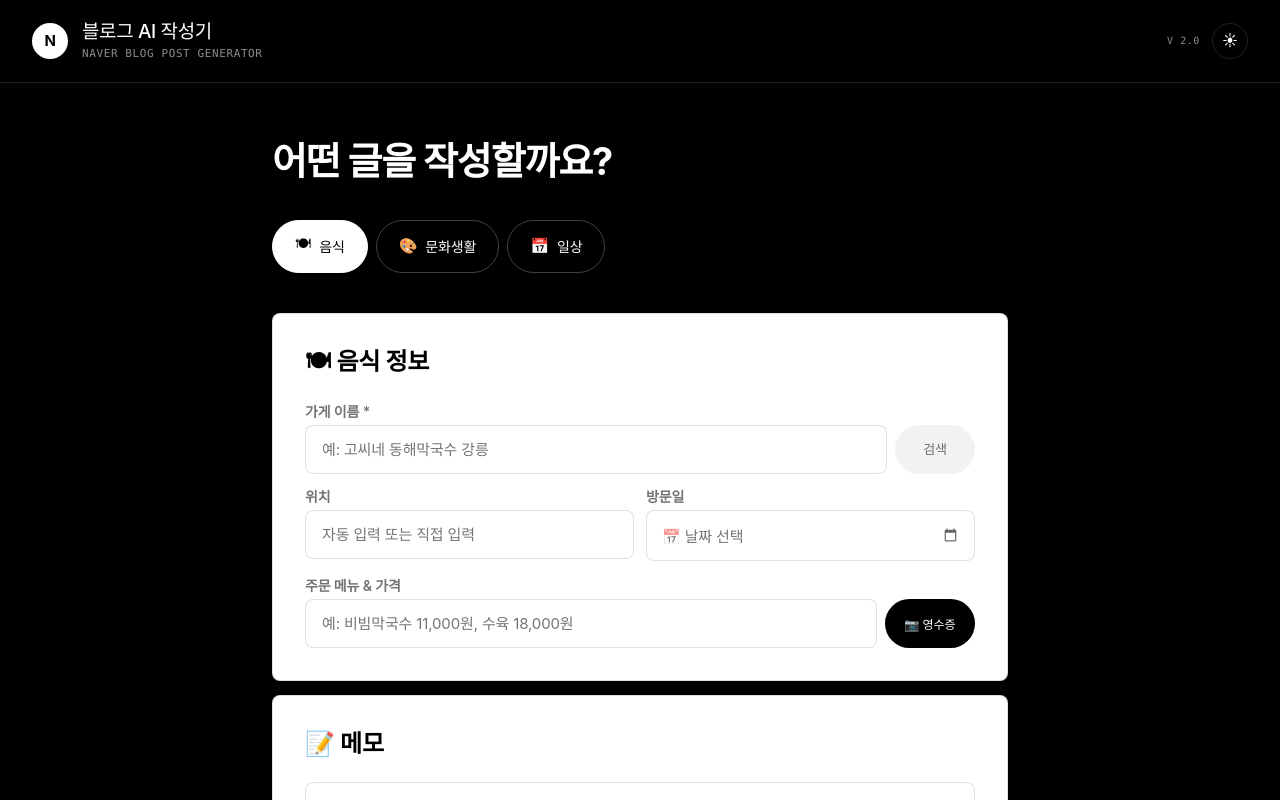
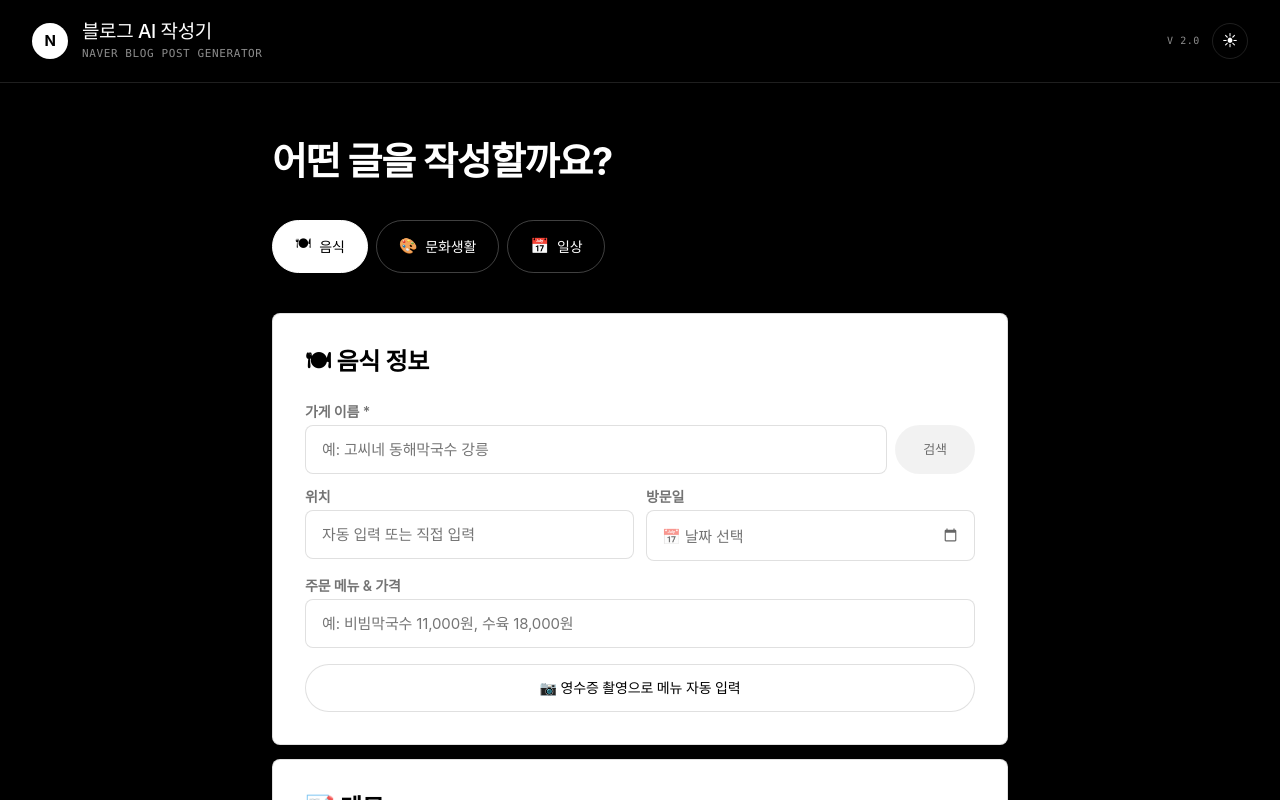
Before and after one commit to donggil-ux/naver-blog-writer, a React (Vite) app: page / in a window 1280 px wide. Shown: the top 800 px of the page. Built offline with nearby package versions, Linux system fonts and the light colour scheme; a web font is replaced by a local one.

Commit message:
design: move receipt scan button below menu input with 16px gap

```diff
--- a/src/App.jsx
+++ b/src/App.jsx
@@ -704,16 +704,14 @@ export default function NaverBlogApp() {
 
           <div style={{ marginBottom: fc.showTarget ? 12 : 0 }}>
             <label style={s.label}>{fc.menusLabel}</label>
-            <div style={{ display: "flex", gap: 8 }}>
-              <input style={{ ...s.input, flex: 1 }} placeholder={fc.menusPH} value={menus} onChange={e => setMenus(e.target.value)} />
-              <button onClick={() => receiptRef.current?.click()} disabled={scanning} style={{
-                padding: "0 16px", borderRadius: 50, border: "none",
-                background: scanning ? COLORS.accentLight : COLORS.text,
-                color: scanning ? COLORS.muted : COLORS.bg,
-                fontSize: 12, fontWeight: 480, cursor: scanning ? "not-allowed" : "pointer",
-                whiteSpace: "nowrap", minWidth: 90, fontFamily: FF_SANS,
-              }}>{scanning ? "스캔중..." : "📷 영수증"}</button>
-            </div>
+            <input style={s.input} placeholder={fc.menusPH} value={menus} onChange={e => setMenus(e.target.value)} />
+            <button onClick={() => receiptRef.current?.click()} disabled={scanning} style={{
+              marginTop: 16, padding: "12px 24px 14px", borderRadius: 50, border: `1px solid ${COLORS.border}`,
+              background: COLORS.bg, color: COLORS.text, width: "100%",
+              fontSize: 14, fontWeight: 480, cursor: scanning ? "not-allowed" : "pointer",
+              fontFamily: FF_SANS, letterSpacing: "-0.14px",
+              opacity: scanning ? 0.6 : 1,
+            }}>{scanning ? "📷 영수증 스캔중..." : "📷 영수증 촬영으로 메뉴 자동 입력"}</button>
             <input ref={receiptRef} type="file" accept="image/*" capture="environment" style={{ display: "none" }}
               onChange={e => { if (e.target.files?.[0]) scanReceipt(e.target.files[0]); }} />
           </div>
```
